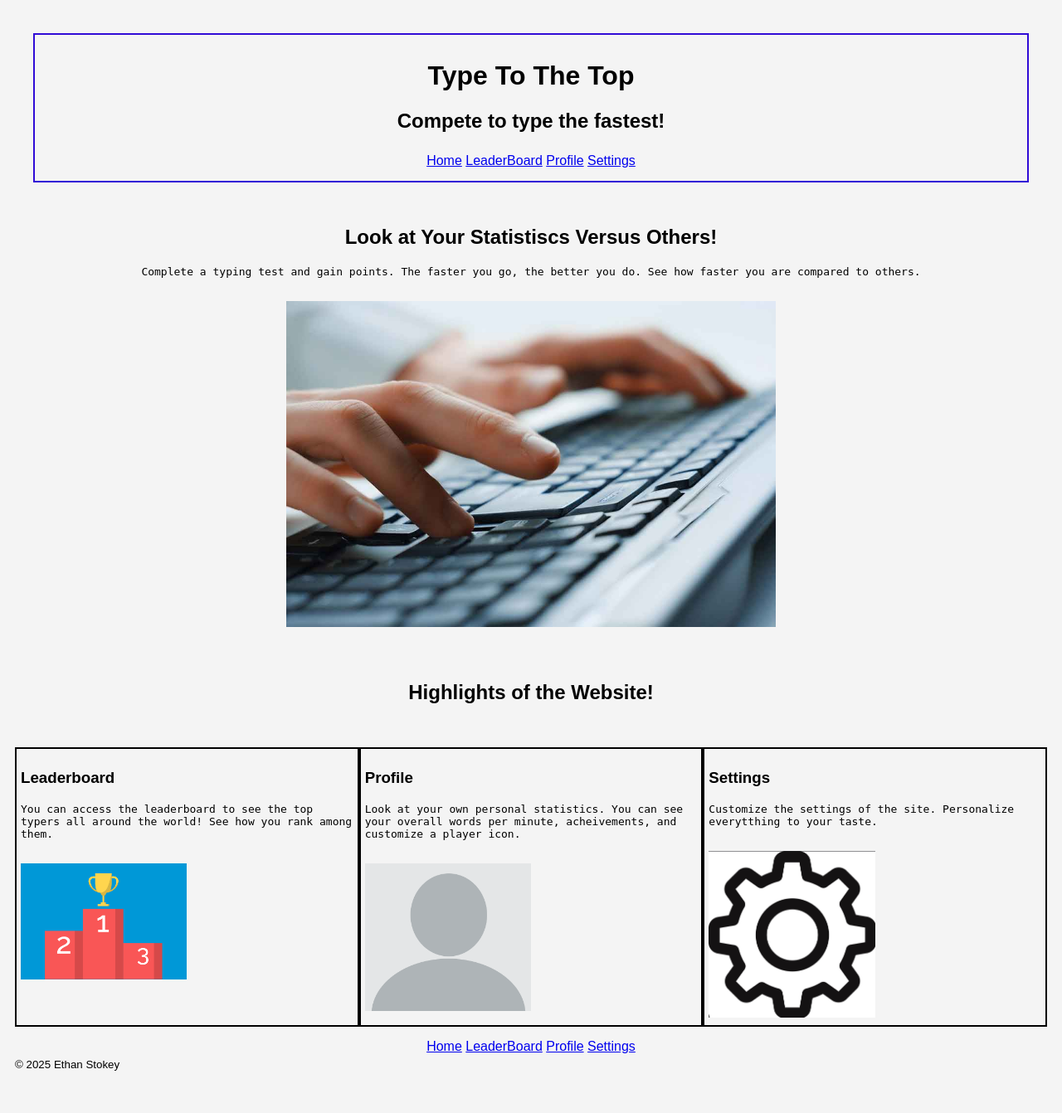
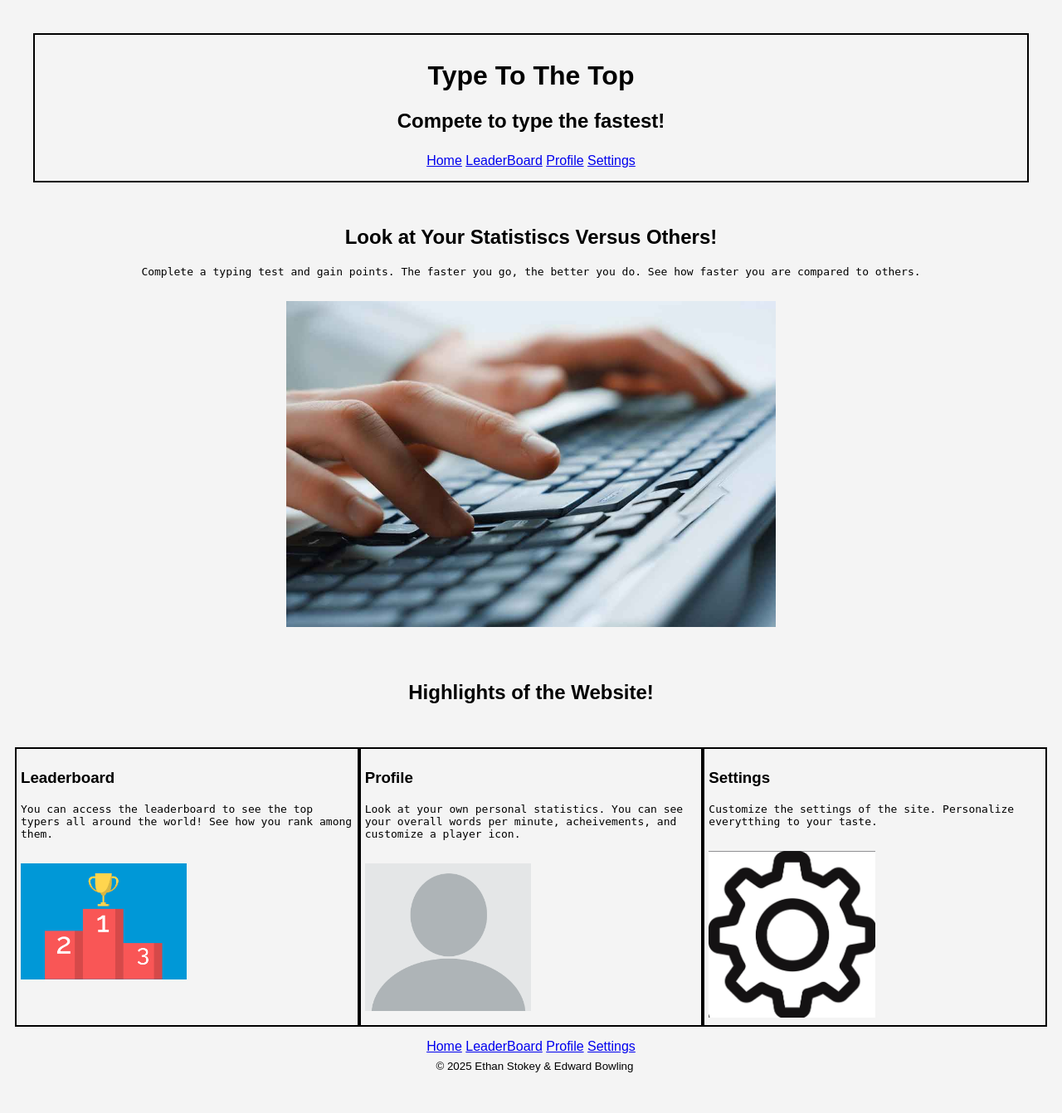
Before and after one commit to StokedTBH/PL_4_Web_Applications, a PHP site: page / in a window 1280 px wide. Shown: the whole page at 83% size. Run offline with PHP 8.4, Linux system fonts and the light colour scheme.

Commit message:
Final commit for HW2. Added centered copyright text to all pages.

```diff
--- a/HW2/index.html
+++ b/HW2/index.html
@@ -47,7 +47,7 @@ You can access the leaderboard to see the top typers all around the world! See h
             <pre>
 Look at your own personal statistics. You can see your overall words per minute, acheivements, and customize a player icon.
             </pre>
-        <img src="profile.png" alt="Empty profile icon image" style="width:50%">
+            <img src="profile.png" alt="Empty profile icon image" style="width:50%">
         </section>
         <section class="col-4">
             <h3>Settings</h3>
@@ -59,7 +59,6 @@ Customize the settings of the site. Personalize everytthing to your taste.
     </div>
 
     <footer class ="primary-footer">
-
         <nav class="menu">
             <a href="index.html">Home</a>
             <a href="leaderboard.html">LeaderBoard</a>
@@ -67,7 +66,7 @@ Customize the settings of the site. Personalize everytthing to your taste.
             <a href="settings.html">Settings</a>
         </nav>
         &nbsp;
-        <small class="copyright">© 2025 Ethan Stokey</small>
+        <small class="copyright">© 2025 Ethan Stokey & Edward Bowling</small>
     </footer>
 </body>
 </html>
--- a/HW2/leaderboard.html
+++ b/HW2/leaderboard.html
@@ -17,4 +17,7 @@
             <a href="settings.html">Settings</a>
         </nav>
     </header>
+    <footer class ="primary-footer">
+        <small class="copyright">© 2025 Ethan Stokey & Edward Bowling</small>
+    </footer>
 </body>
--- a/HW2/profile.html
+++ b/HW2/profile.html
@@ -17,4 +17,7 @@
             <a href="settings.html">Settings</a>
         </nav>
     </header>
+    <footer class ="primary-footer">
+        <small class="copyright">© 2025 Ethan Stokey & Edward Bowling</small>
+    </footer>
 </body>
--- a/HW2/settings.html
+++ b/HW2/settings.html
@@ -17,4 +17,7 @@
             <a href="settings.html">Settings</a>
         </nav>
     </header>
+    <footer class ="primary-footer">
+        <small class="copyright">© 2025 Ethan Stokey & Edward Bowling</small>
+    </footer>
 </body>
--- a/HW2/styles/main.css
+++ b/HW2/styles/main.css
@@ -13,21 +13,18 @@
 }
 
 .outline {
-  border: 2px solid #300bd6;
-}
-
-.copyright {
-  float: left;
+  border: 2px solid #000000;
 }
 
 .primary-footer {
   font-family: 'Arial', sans-serif;
   background-color: #f4f4f4;
   padding-top: 10px;
-  padding-bottom: 30px
+  padding-bottom: 30px;
+  text-align: center;
 }
 
-.menu{
+.menu {
   padding: 5px;
   width: 100%;
   text-align: center;
```
